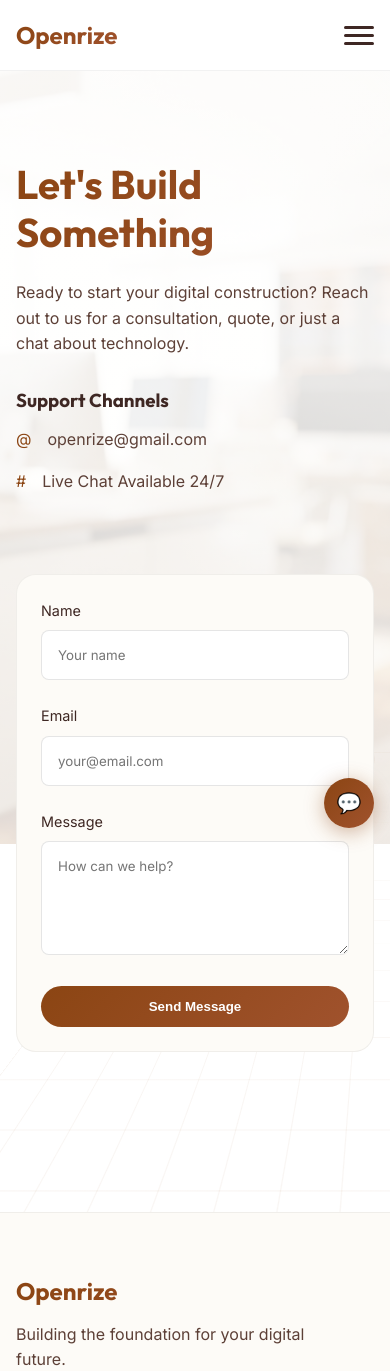
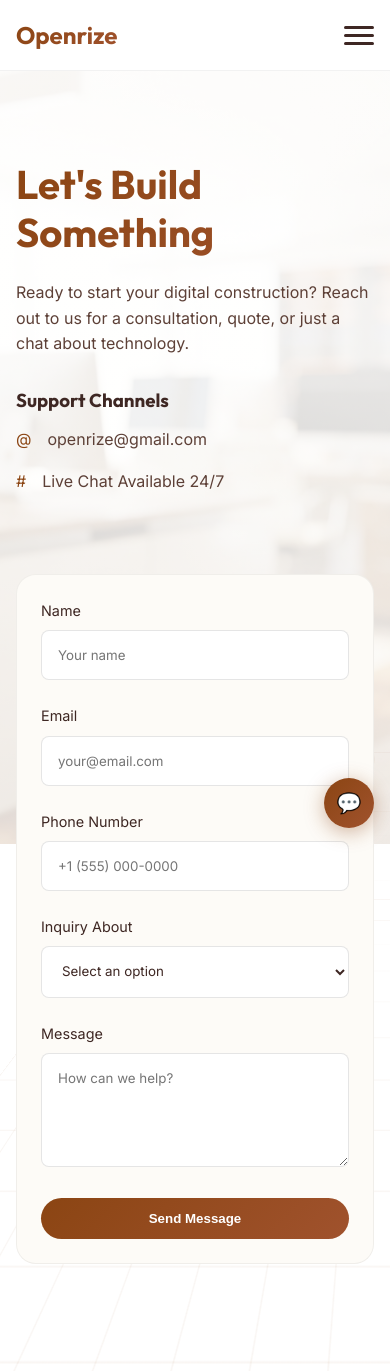
Before and after one commit to harshilp0210/openrize, a Next.js app: page /contact in a window 390 px wide. Shown: the top 1371 px of the page. Built offline with nearby package versions, Linux system fonts and the light colour scheme.

Commit message:
Add Phone Number and Inquiry Type fields to Contact form

```diff
--- a/components/ContactForm/ContactForm.js
+++ b/components/ContactForm/ContactForm.js
@@ -51,6 +51,21 @@ export default function ContactForm() {
                 <input type="email" name="email" placeholder="your@email.com" required />
             </div>
             <div className={styles.inputGroup}>
+                <label>Phone Number</label>
+                <input type="tel" name="phone" placeholder="+1 (555) 000-0000" />
+            </div>
+            <div className={styles.inputGroup}>
+                <label>Inquiry About</label>
+                <select name="inquiry_type" required defaultValue="">
+                    <option value="" disabled>Select an option</option>
+                    <option value="Web Development">Web Development</option>
+                    <option value="Digital Marketing">Digital Marketing</option>
+                    <option value="AI & Machine Learning">AI & Machine Learning</option>
+                    <option value="Mobile App Development">Mobile App Development</option>
+                    <option value="General Inquiry">General Inquiry</option>
+                </select>
+            </div>
+            <div className={styles.inputGroup}>
                 <label>Message</label>
                 <textarea rows="5" name="message" placeholder="How can we help?" required></textarea>
             </div>
--- a/components/ContactForm/ContactForm.module.css
+++ b/components/ContactForm/ContactForm.module.css
@@ -17,7 +17,8 @@
 }
 
 .inputGroup input,
-.inputGroup textarea {
+.inputGroup textarea,
+.inputGroup select {
     width: 100%;
     padding: 1rem;
     background: var(--bg-primary);
@@ -28,7 +29,8 @@
 }
 
 .inputGroup input:focus,
-.inputGroup textarea:focus {
+.inputGroup textarea:focus,
+.inputGroup select:focus {
     outline: none;
     border-color: var(--accent-blue);
 }
```
